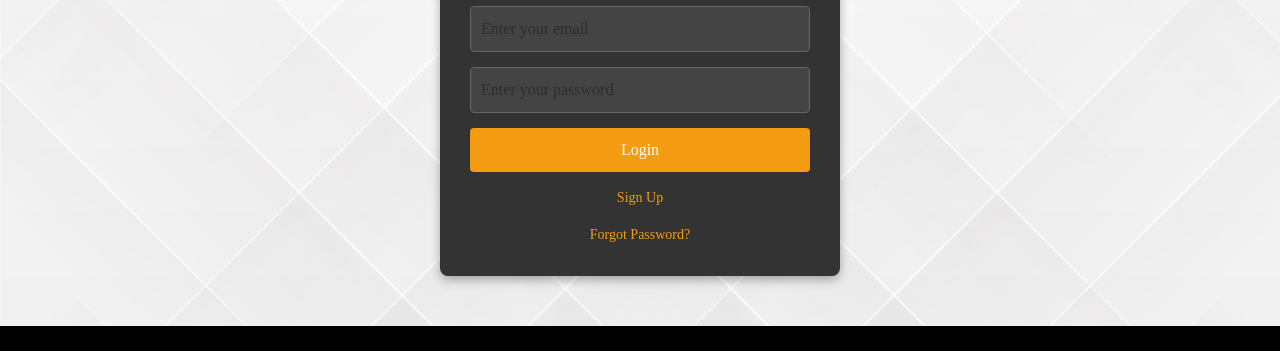
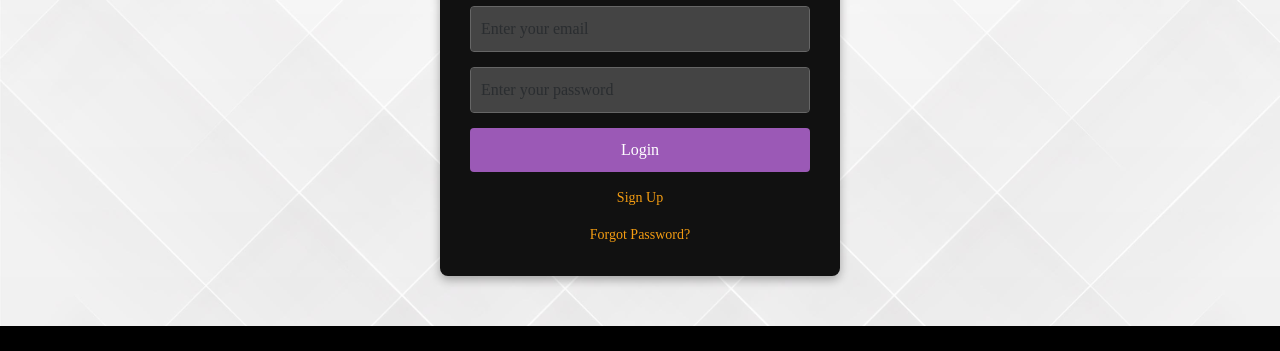
Before and after one commit to deveshrathore123/login_page-, a plain HTML site: page index.html in a window 1280 px wide. Shown: the part 348-699 px from the top of the page. Drawn offline with nearby package versions, Linux system fonts and the light colour scheme.

Commit message:
Update index.html

```diff
--- a/index.html
+++ b/index.html
@@ -79,7 +79,7 @@
         .login-form {
             max-width: 400px;
             margin: 50px auto;
-            background-color: #333;
+            background-color: #111;
             padding: 30px;
             border-radius: 8px;
             box-shadow: 0 4px 10px rgba(0, 0, 0, 0.3);
@@ -117,7 +117,7 @@
         }
 
         .btn {
-            background-color: #f39c12;
+            background-color: #9b59b6; /* Stylish Purple */
             color: #fff;
             border: none;
             padding: 10px 20px;
@@ -128,7 +128,7 @@
         }
 
         .btn:hover {
-            background-color: #e67e22;
+            background-color: #8e44ad; /* Darker Purple on hover */
         }
 
         .forgot-password,
```
